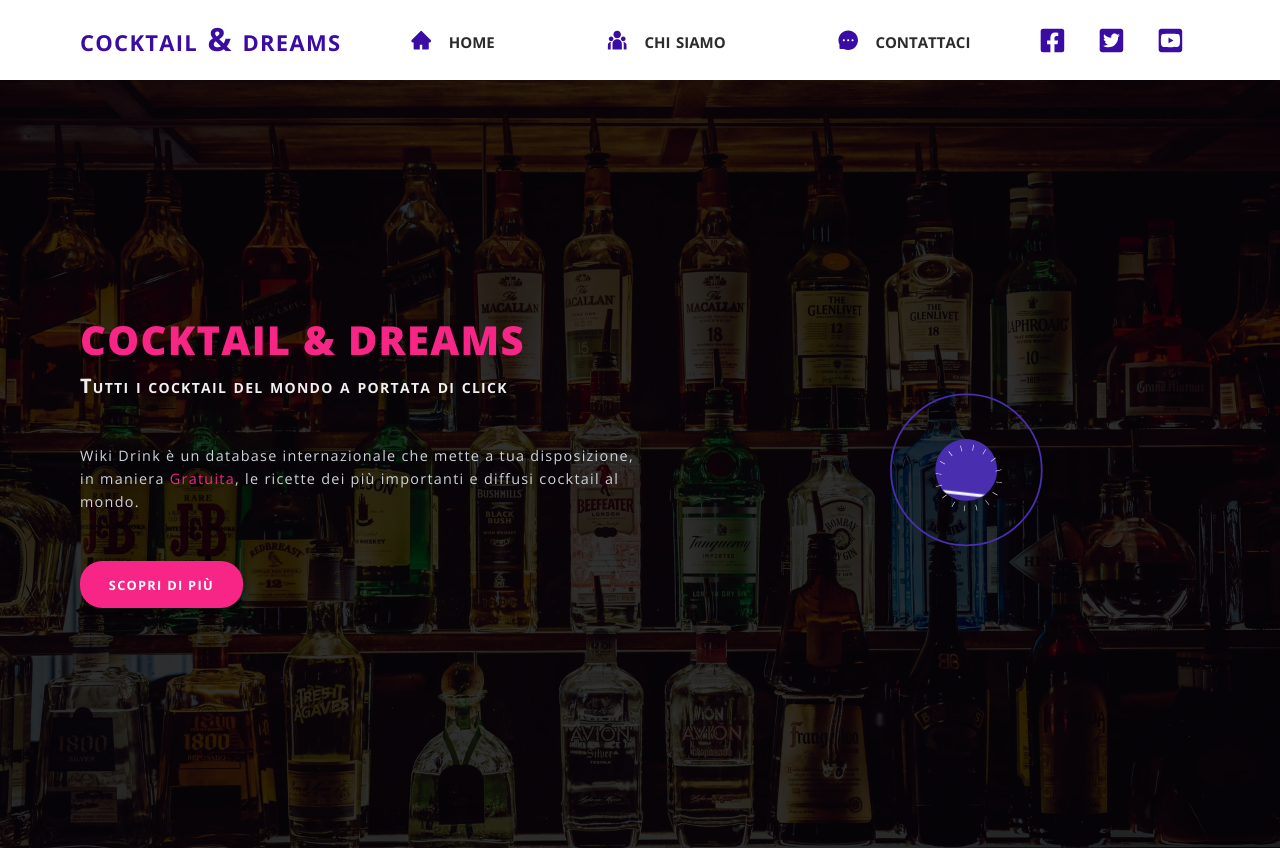
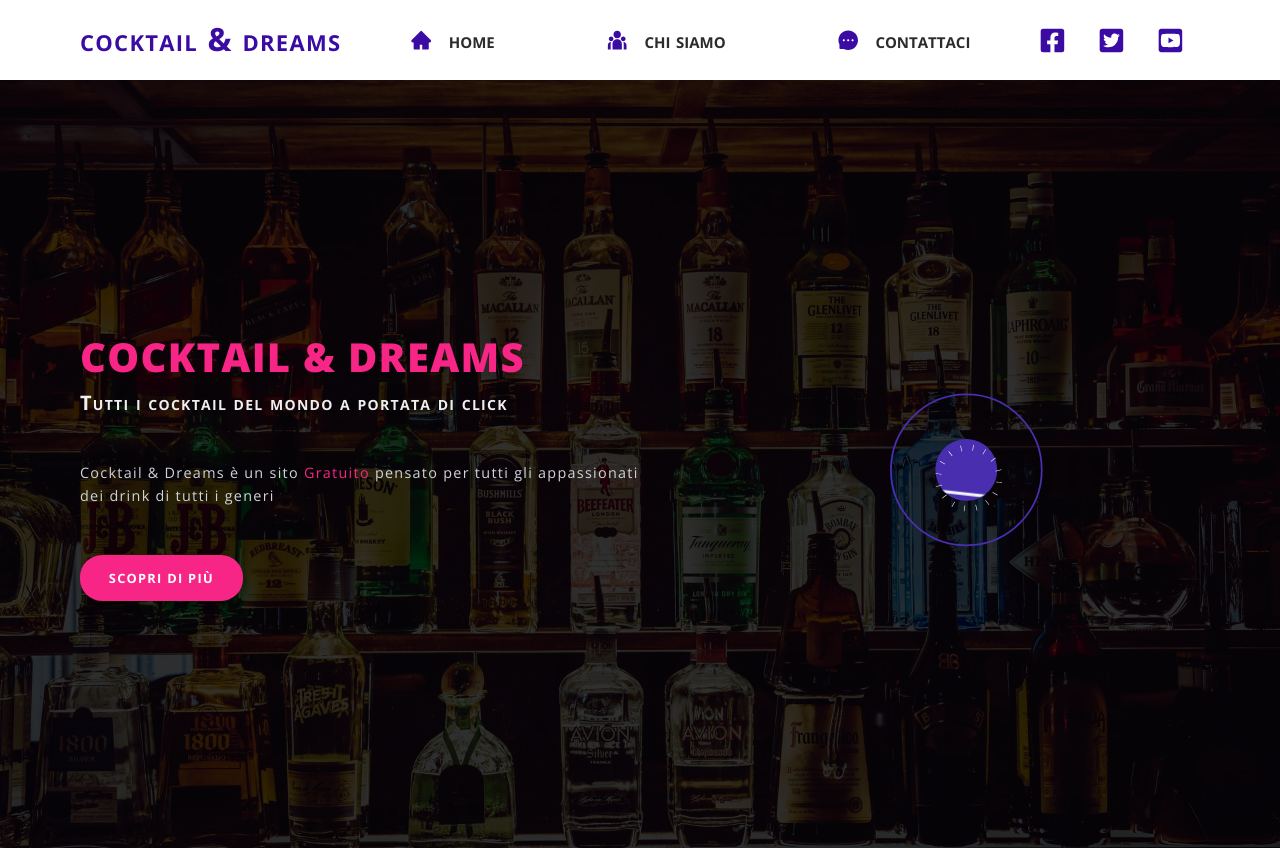
Before and after one commit to flavioamoruso/cocktail-react, a React (Create React App) app: page / in a window 1280 px wide. Shown: the top 850 px of the page. Built offline with nearby package versions, Linux system fonts and the light colour scheme; no server answers.

Commit message:
progetto completo

```diff
--- a/src/screen/AboutScreen.js
+++ b/src/screen/AboutScreen.js
@@ -3,8 +3,10 @@ import { Hero, Card } from "../components";
 import { valueCards, teamCards } from "../utils/info";
 import image from "../assets/image/about-hero.jpg";
 import teamImg from "../assets/image/team-img.jpg";
+import useTitle from "../useTitle";
 
 const AboutScreen = () => {
+  useTitle('Chi siamo')
   return <>
   <Hero img={image}>
   <section className="about-hero">
--- a/src/screen/ContactScreen.js
+++ b/src/screen/ContactScreen.js
@@ -1,7 +1,9 @@
 import React from "react";
 import { Hero } from "../components";
 import backImage from "../assets/image/Contact-hero.png";
+import useTitle from "../useTitle";
 const ContactScreen = () => {
+  useTitle('Contattaci')
   return <>
   <Hero img={backImage} disableOverlay>
   <div className="contact-hero container">
--- a/src/screen/ErrorScreen.js
+++ b/src/screen/ErrorScreen.js
@@ -3,7 +3,9 @@ import styled from "styled-components";
 import Lottie from "react-lottie";
 import animationData from "../assets/animation/not-found.json";
 import { Link } from "react-router-dom";
+import useTitle from "../useTitle";
 const ErrorScreen = () => {
+  useTitle('Not Found')
   return <Wrapper>
     <h3>Pagina non trovata</h3>
     {/* <Lottie
--- a/src/screen/HomeScreen.js
+++ b/src/screen/HomeScreen.js
@@ -5,7 +5,9 @@ import Lottie from "react-lottie";
 import animationData from "../assets/animation/drink-animation.json";
 import { useGlobalContext } from "../context";
 import { Link } from "react-router-dom";
+import useTitle from "../useTitle";
 const HomeScreen = () => {
+  useTitle('Home')
   const {
     data,
     isLoading,
@@ -36,14 +38,13 @@ const HomeScreen = () => {
         <div className="home-hero">
           <div className="home-hero-text">
             <div className="home-hero-title">
-              <h2 className="brand-color"> COCKTAIL & DREAMS</h2>
+              <h2 className="brand-color" style={{
+                marginTop : '10px'
+              }}> COCKTAIL & DREAMS</h2>
               <h4>Tutti i cocktail del mondo a portata di click</h4>
             </div>
             <p>
-              Wiki Drink è un database internazionale che mette a tua
-              disposizione, in maniera{" "}
-              <span className="brand-color">Gratuita</span>, le ricette dei più
-              importanti e diffusi cocktail al mondo.
+              Cocktail & Dreams è un sito  <span className="brand-color"> Gratuito</span> pensato per tutti gli appassionati dei drink di tutti i generi
             </p>
             <Link to="/about" className="btn btn-primary">
               Scopri di più
--- a/src/screen/SingleCocktailScreen.js
+++ b/src/screen/SingleCocktailScreen.js
@@ -4,9 +4,11 @@ import { useParams, Link } from "react-router-dom";
 import { IoArrowBackCircleSharp } from "react-icons/io5";
 import styled from "styled-components";
 import useFetch from "../useFetch";
+import useTitle from "../useTitle";
 const SingleCocktailScreen = () => {
   const {id} = useParams();
   const {isLoading, isError, data} = useFetch(`i=${id}` , true)
+  useTitle(data && data.drinks ? data.drinks[0].strDrink : 'Not Found')
   if (isLoading){
     return (
       <Wrapper>
--- /dev/null
+++ b/src/useTitle.js
@@ -0,0 +1,9 @@
+import { useEffect } from "react";
+
+const useTitle = (title)=>{
+    useEffect(()=>{
+        document.title =`Cocktail & Dreams - ${title}`
+    },[title])
+}
+
+export default useTitle;
```
Also changed, not shown: 2 other files (tests, documents, lock files or other folders).
